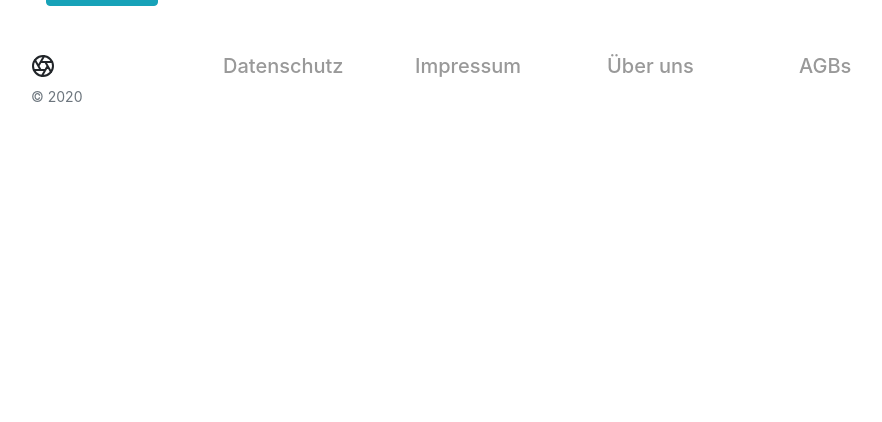
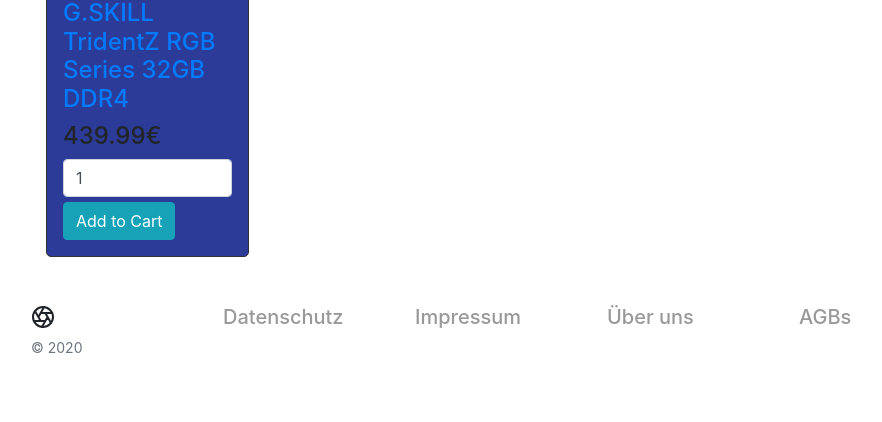
Before and after one commit to sneakysneaky45/ComputerShop, a PHP site: page / in a window 1280 px wide. Shown: the part 2120-2542 px from the top of the page, without its empty margins (144-1026 px from the left). Before the commit the page ends 2222 px from the top, so only its background shows below. Run offline with PHP 8.4, Linux system fonts and the light colour scheme; data comes from the database, SQL or seed files in the repository; some libraries are stand-ins or nearby versions.

Commit message:
von dollar zu eurozeichen

```diff
--- a/sites/mainPage/index.css
+++ b/sites/mainPage/index.css
@@ -1,6 +1,15 @@
+.products {
+  border: 1px solid #333;
+  background-color: #2b3b97;
+  border-radius: 5px;
+  padding: 16px;
+  margin-bottom: 20x;
+}
+
 .container {
   max-width: 960px;
 }
+
 
 /*
  * Custom translucent site header
@@ -28,6 +37,8 @@
 .linkBottom:hover {
   color: #999
 }
+
+
 
 /*
  * Dummy devices (replace them with your own or something else entirely!)
--- a/sites/mainPage/index.php
+++ b/sites/mainPage/index.php
@@ -60,7 +60,7 @@
                                <div class="products">
                                    <img src="../../images/<?php echo $product['image']; ?>" class="img-responsive"/>
                                    <h4 class="text-info"><a href="../productPage/productPage.php?productID=<?php echo $product['id']; ?>"><?php echo$product['name']; ?></a></h4>
-                                   <h4>$ <?php echo $product['price']; ?></h4>
+                                   <h4> <?php echo $product['price']; ?>€</h4>
                                    <input type="hidden" name="action" value="add">
                                    <input type="hidden" name="id" value="<?php echo $product['id']; ?>">
                                    <input type="text" name="quantity" pattern="[0-9]{1,2}" class="form-control" value="1"/>
--- a/sites/shoppingCart/cart.css
+++ b/sites/shoppingCart/cart.css
@@ -5,6 +5,7 @@
     padding: 16px;
     margin-bottom: 20x;
 }
+
 
 .table {
     margin: 0px auto;
```
Also changed, not shown: sites/shoppingCart/cart.php (+4 -4 lines).
